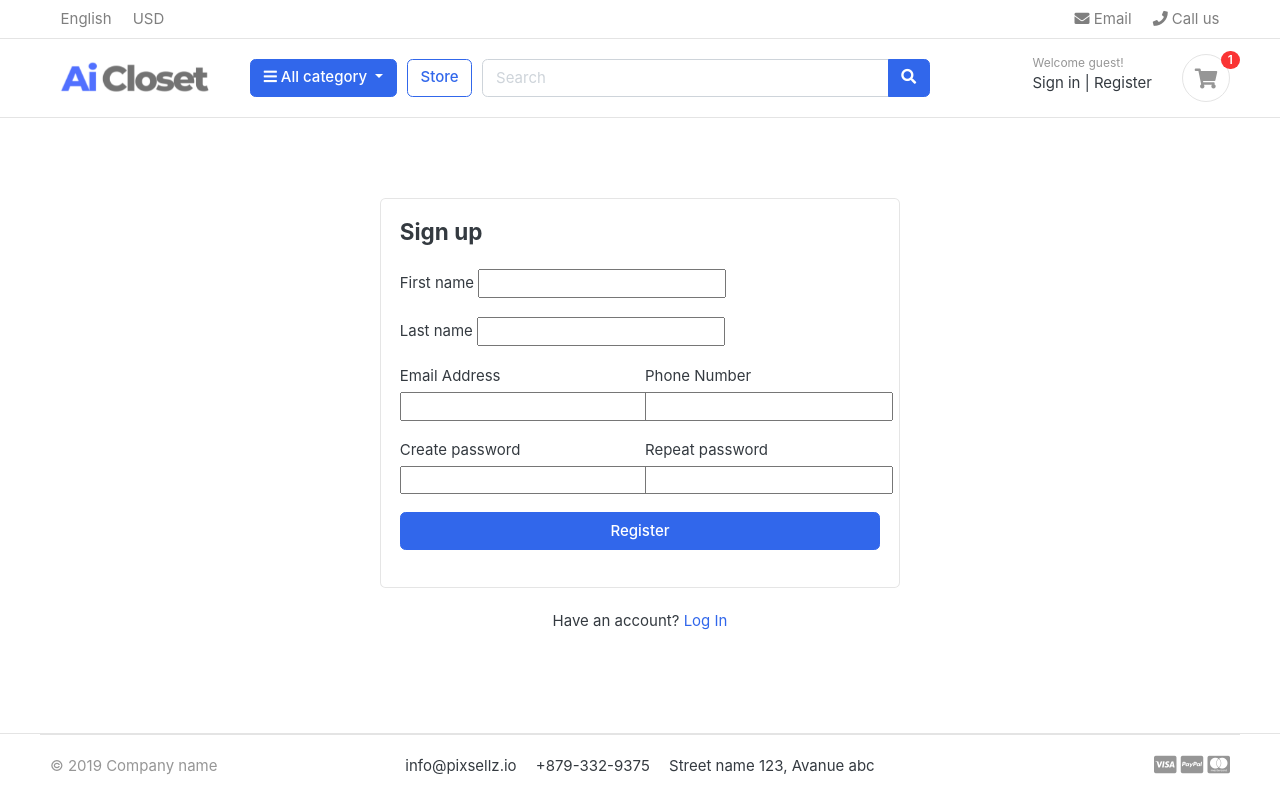
After one commit to VanHuyen193/ClothTryOnEcommerce, a Django app: template templates/accounts/register.html in a window 1280 px wide. The commit adds this page. Run offline with Django 3.2, Linux system fonts and the light colour scheme; the template is opened without the code that fills it: most values are stand-ins (such as "Sample title", 1, 10 or a date in 2020); form fields are guessed from the names that the template uses; some libraries are stand-ins or nearby versions; some web fonts are replaced.

Commit message:
register form

```diff
--- a/mysite/urls.py
+++ b/mysite/urls.py
@@ -24,4 +24,5 @@ urlpatterns = [
     path('', views.home, name='home'),
     path('store/', include('store.urls')),
     path('cart/', include('carts.urls')),
+    path('accounts/', include('accounts.urls')),
 ] + static(settings.MEDIA_URL, document_root=settings.MEDIA_ROOT)
--- /dev/null
+++ b/templates/accounts/register.html
@@ -0,0 +1,69 @@
+{% extends "base.html" %}
+
+{% block content %}
+
+<!-- ========================= SECTION CONTENT ========================= -->
+<section class="section-content padding-y">
+
+<!-- ============================ COMPONENT REGISTER   ================================= -->
+	<div class="card mx-auto" style="max-width:520px; margin-top:40px;">
+      <article class="card-body">
+		<header class="mb-4"><h4 class="card-title">Sign up</h4></header>
+		<form action="{%url 'register'%}" method="POST">
+            {% csrf_token %}
+
+
+				<div class="form-row">
+					<div class="col form-group">
+						<label>First name</label>
+                            {{ form.first_name }}
+					</div> <!-- form-group end.// -->
+					<div class="col form-group">
+						<label>Last name</label>
+                            {{ form.last_name }}
+					</div> <!-- form-group end.// -->
+				</div> <!-- form-row end.// -->
+				{% comment %} <div class="form-group">
+					<label>Email</label>
+					<input type="email" class="form-control" placeholder="">
+
+				</div> <!-- form-group end.// --> {% endcomment %}
+
+				<div class="form-row">
+					<div class="form-group col-md-6">
+					  <label>Email Address</label>
+					  {{form.email}}
+					</div> <!-- form-group end.// -->
+					<div class="form-group col-md-6">
+					  <label>Phone Number</label>
+					  {{form.phone_number}}
+					</div> <!-- form-group end.// -->
+				</div> <!-- form-row.// -->
+				<div class="form-row">
+					<div class="form-group col-md-6">
+						<label>Create password</label>
+					    {{form.password}}
+					</div> <!-- form-group end.// -->
+					<div class="form-group col-md-6">
+						<label>Repeat password</label>
+                        {{form.confirm_password}}
+					</div> <!-- form-group end.// -->
+				</div>
+			    <div class="form-group">
+			        <button type="submit" class="btn btn-primary btn-block"> Register  </button>
+			    </div> <!-- form-group// -->
+
+			</form>
+		</article><!-- card-body.// -->
+    </div> <!-- card .// -->
+    <p class="text-center mt-4">Have an account? <a href="">Log In</a></p>
+    <br><br>
+<!-- ============================ COMPONENT REGISTER  END.// ================================= -->
+
+
+</section>
+<!-- ========================= SECTION CONTENT END// ========================= -->
+
+
+
+{%endblock%}
--- a/templates/base.html
+++ b/templates/base.html
@@ -103,8 +103,8 @@ $(document).ready(function() {
 					<div class="widget-header">
 						<small class="title text-muted">Welcome guest!</small>
 						<div>
-							<a href="./signin.html">Sign in</a> <span class="dark-transp"> | </span>
-							<a href="./register.html"> Register</a>
+							<a href="{%url 'login'%}">Sign in</a> <span class="dark-transp"> | </span>
+							<a href="{%url 'register'%}"> Register</a>
 						</div>
 					</div>
 					<a href="{% url 'cart' %}" class="widget-header pl-3 ml-3">
```
Also changed, not shown: accounts/forms.py (added, +25 -0 lines), accounts/urls.py (added, +8 -0 lines), accounts/views.py (+14 -0 lines), store/migrations/0002_variation.py (added), templates/accounts/login.html (added).
